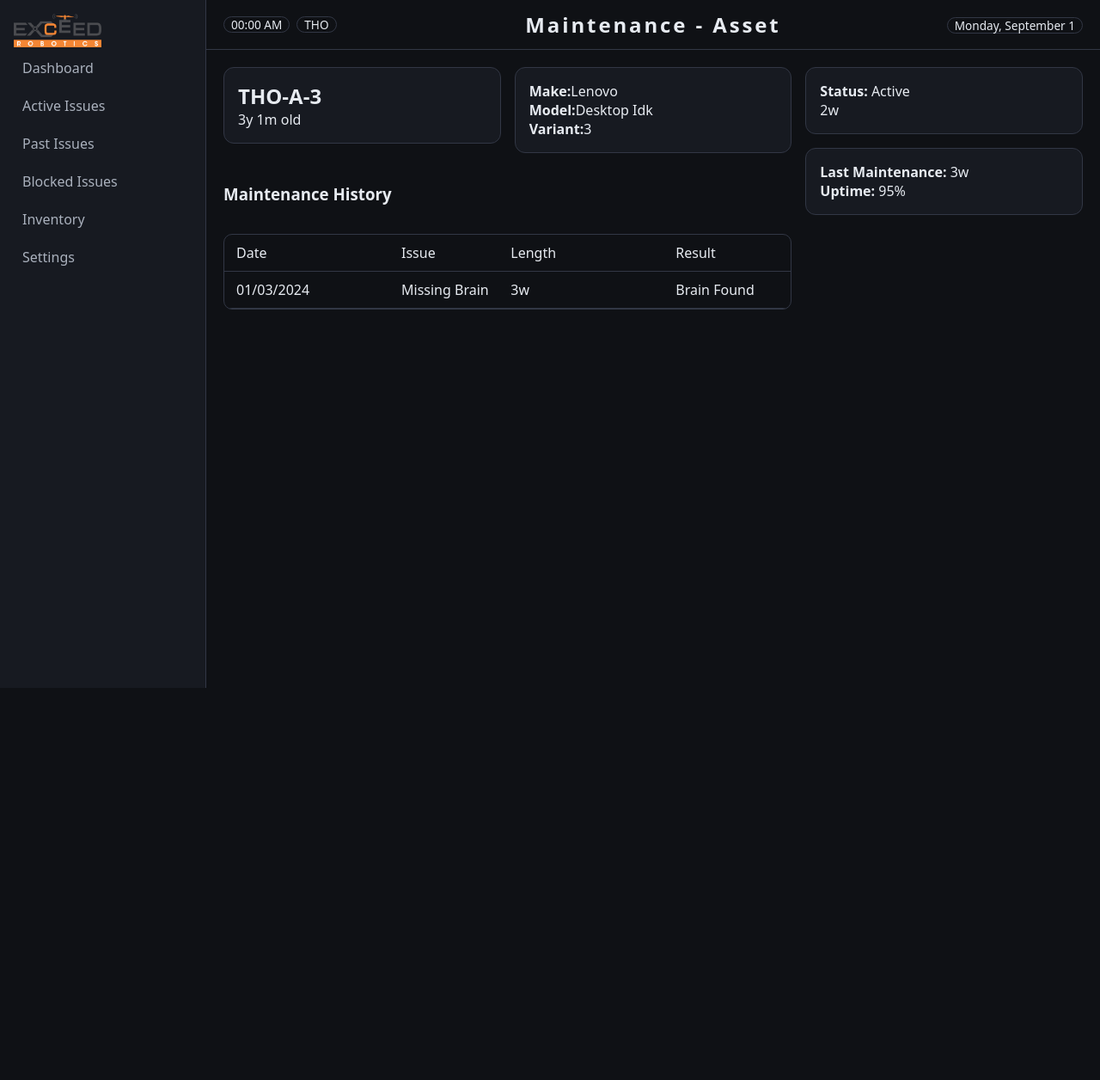
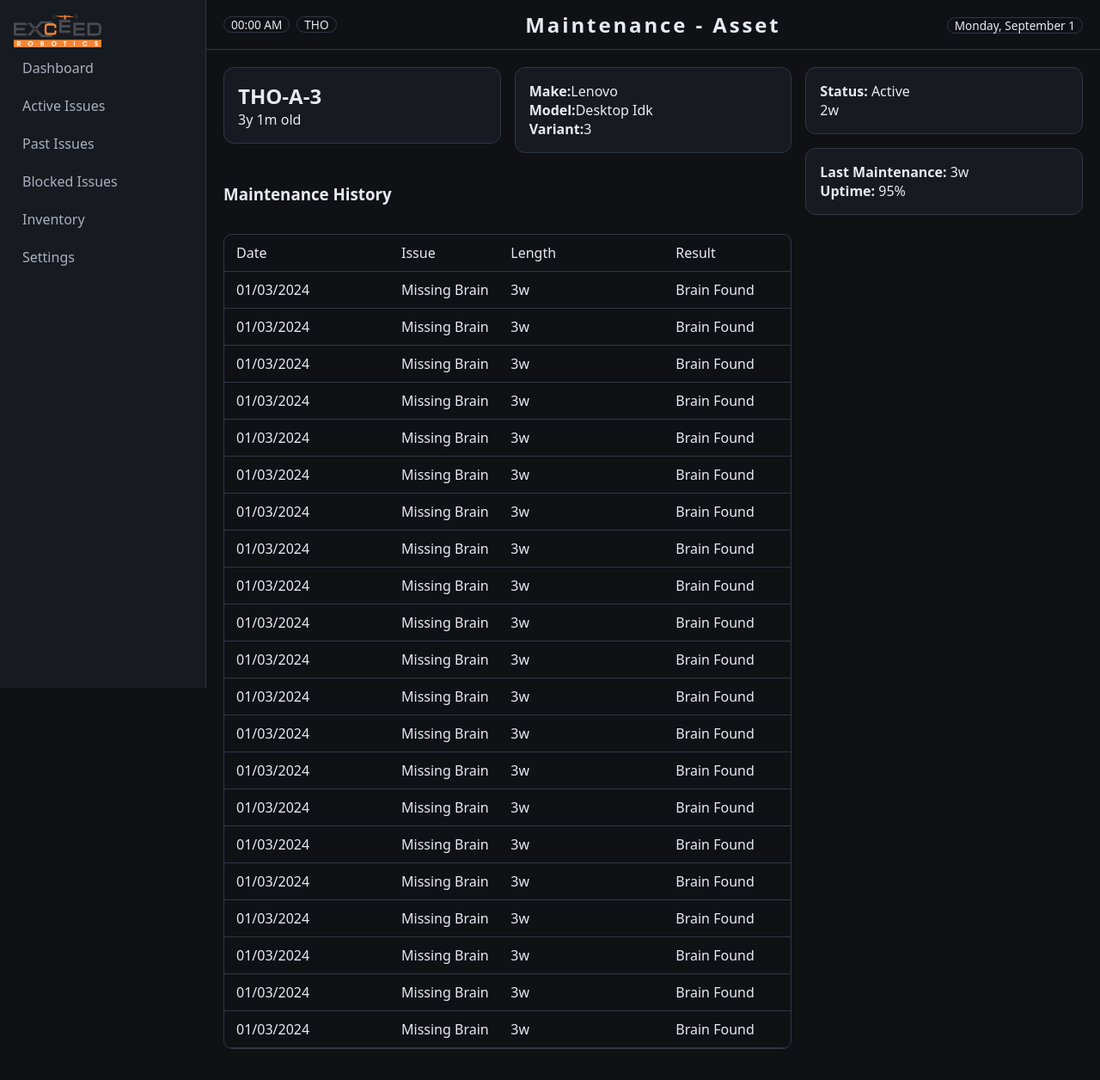
Before and after one commit to DrHahnchenflugel/MaintenanceApplication, a Python web app: template app/templates/assets/specific_asset.html in a window 1280 px wide. Shown: the whole page at 86% size. Before the commit the page ends 800 px from the top, so only its background shows below. Run offline with Jinja, Linux system fonts and the light colour scheme; the template is opened without the code that fills it, so the values that code supplies are empty.

Commit message:
Creating specific asset page v0.2

```diff
--- a/app/templates/assets/specific_asset.html
+++ b/app/templates/assets/specific_asset.html
@@ -40,6 +40,126 @@
                     <div>3w</div>
                     <div>Brain Found</div>
                 </div>
+                <div class="trow--four">
+                    <div>01/03/2024</div>
+                    <div>Missing Brain</div>
+                    <div>3w</div>
+                    <div>Brain Found</div>
+                </div>
+                <div class="trow--four">
+                    <div>01/03/2024</div>
+                    <div>Missing Brain</div>
+                    <div>3w</div>
+                    <div>Brain Found</div>
+                </div>
+                <div class="trow--four">
+                    <div>01/03/2024</div>
+                    <div>Missing Brain</div>
+                    <div>3w</div>
+                    <div>Brain Found</div>
+                </div>
+                <div class="trow--four">
+                    <div>01/03/2024</div>
+                    <div>Missing Brain</div>
+                    <div>3w</div>
+                    <div>Brain Found</div>
+                </div>
+                <div class="trow--four">
+                    <div>01/03/2024</div>
+                    <div>Missing Brain</div>
+                    <div>3w</div>
+                    <div>Brain Found</div>
+                </div>
+                <div class="trow--four">
+                    <div>01/03/2024</div>
+                    <div>Missing Brain</div>
+                    <div>3w</div>
+                    <div>Brain Found</div>
+                </div>
+                <div class="trow--four">
+                    <div>01/03/2024</div>
+                    <div>Missing Brain</div>
+                    <div>3w</div>
+                    <div>Brain Found</div>
+                </div>
+                <div class="trow--four">
+                    <div>01/03/2024</div>
+                    <div>Missing Brain</div>
+                    <div>3w</div>
+                    <div>Brain Found</div>
+                </div>
+                <div class="trow--four">
+                    <div>01/03/2024</div>
+                    <div>Missing Brain</div>
+                    <div>3w</div>
+                    <div>Brain Found</div>
+                </div>
+                <div class="trow--four">
+                    <div>01/03/2024</div>
+                    <div>Missing Brain</div>
+                    <div>3w</div>
+                    <div>Brain Found</div>
+                </div>
+                <div class="trow--four">
+                    <div>01/03/2024</div>
+                    <div>Missing Brain</div>
+                    <div>3w</div>
+                    <div>Brain Found</div>
+                </div>
+                <div class="trow--four">
+                    <div>01/03/2024</div>
+                    <div>Missing Brain</div>
+                    <div>3w</div>
+                    <div>Brain Found</div>
+                </div>
+                <div class="trow--four">
+                    <div>01/03/2024</div>
+                    <div>Missing Brain</div>
+                    <div>3w</div>
+                    <div>Brain Found</div>
+                </div>
+                <div class="trow--four">
+                    <div>01/03/2024</div>
+                    <div>Missing Brain</div>
+                    <div>3w</div>
+                    <div>Brain Found</div>
+                </div>
+                <div class="trow--four">
+                    <div>01/03/2024</div>
+                    <div>Missing Brain</div>
+                    <div>3w</div>
+                    <div>Brain Found</div>
+                </div>
+                <div class="trow--four">
+                    <div>01/03/2024</div>
+                    <div>Missing Brain</div>
+                    <div>3w</div>
+                    <div>Brain Found</div>
+                </div>
+                <div class="trow--four">
+                    <div>01/03/2024</div>
+                    <div>Missing Brain</div>
+                    <div>3w</div>
+                    <div>Brain Found</div>
+                </div>
+                <div class="trow--four">
+                    <div>01/03/2024</div>
+                    <div>Missing Brain</div>
+                    <div>3w</div>
+                    <div>Brain Found</div>
+                </div>
+                <div class="trow--four">
+                    <div>01/03/2024</div>
+                    <div>Missing Brain</div>
+                    <div>3w</div>
+                    <div>Brain Found</div>
+                </div>
+                <div class="trow--four">
+                    <div>01/03/2024</div>
+                    <div>Missing Brain</div>
+                    <div>3w</div>
+                    <div>Brain Found</div>
+                </div>
             </div>
         </section>
     </div>
```
